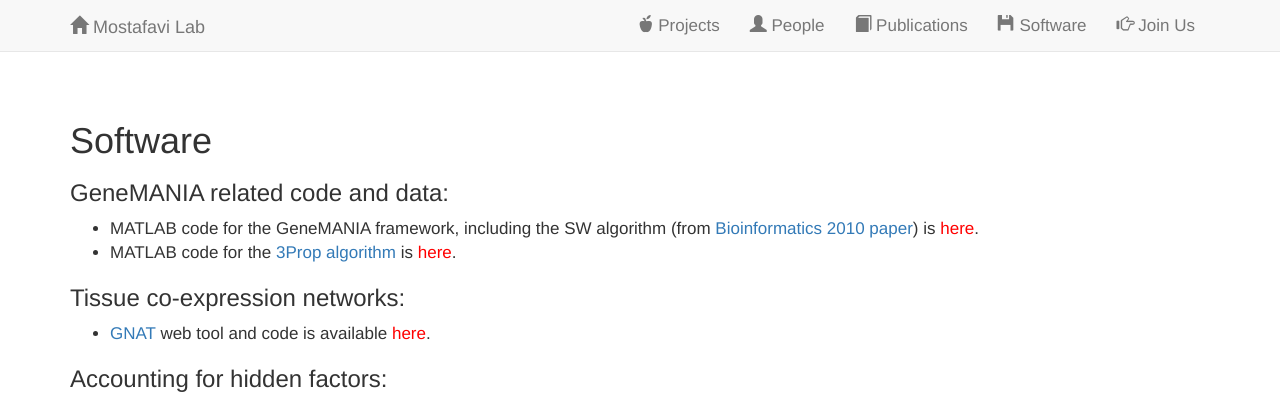
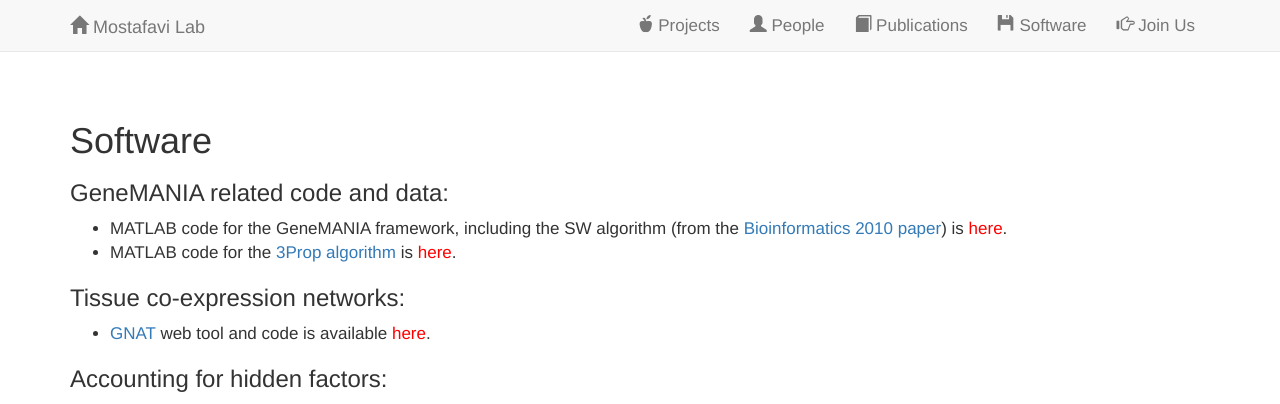
Before and after one commit to saramostafavi/saramostafavi.github.io, a Jekyll site: the page built from software.html, in a window 1280 px wide. Shown: the top 404 px of the page. Built offline with Jekyll 4.4.1, drawn with Linux system fonts in a browser that asks for light colours; nearby versions of some CDN libraries; a style sheet for code colours, icons or effects is not loaded.

Commit message:
Update software.html

```diff
--- a/software.html
+++ b/software.html
@@ -8,7 +8,7 @@
      <h3>GeneMANIA related code and data:</h3>
      <p>
      <ul>
-         <li>MATLAB code for the GeneMANIA framework, including the SW algorithm (from <a href="http://www.ncbi.nlm.nih.gov/pubmed/20507895">Bioinformatics 2010 paper</a>) is <a href="http://morrislab.med.utoronto.ca/~sara/SW/" style="color:red">here</a>.</li>
+         <li>MATLAB code for the GeneMANIA framework, including the SW algorithm (from the <a href="http://www.ncbi.nlm.nih.gov/pubmed/20507895">Bioinformatics 2010 paper</a>) is <a href="http://morrislab.med.utoronto.ca/~sara/SW/" style="color:red">here</a>.</li>
          <li>MATLAB code for the <a href="http://www.ncbi.nlm.nih.gov/pmc/articles/PMC3532359/">3Prop algorithm</a> is <a href="http://ai.stanford.edu/~saram/3propcode.zip" style="color:red">here</a>.</li>
      </ul>
       </p>
```
